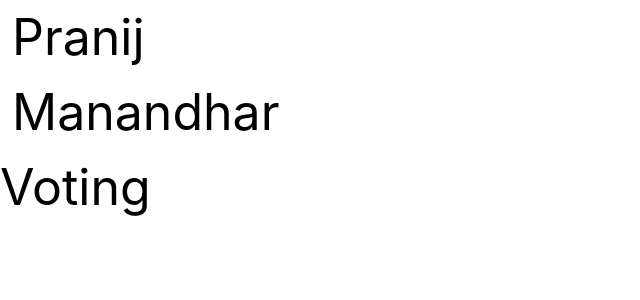
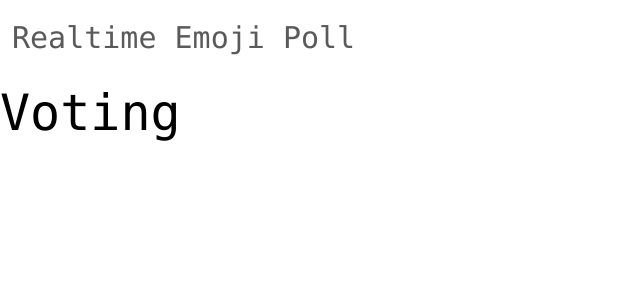
Before and after one commit to Pranij3000/realtime-emoji-poll, a React (Vite) app: page / in a window 1280 px wide. Shown: the top 300 px of the page, without its empty margins (0-640 px from the left). Built offline with nearby package versions, Linux system fonts and the light colour scheme.

Commit message:
setup completed

```diff
--- a/index.html
+++ b/index.html
@@ -6,7 +6,7 @@
     <meta name="viewport" content="width=device-width, initial-scale=1.0" />
     <title>Realtime Emoji Poll Wall</title>
   </head>
-  <body class="dark">
+  <body>
     <div id="root"></div>
     <script type="module" src="/src/main.jsx"></script>
   </body>
--- a/src/components/pages/VotingPage.jsx
+++ b/src/components/pages/VotingPage.jsx
@@ -1,6 +1,6 @@
 export default function VotingPage() {
   return (
-    <div className="dark">
+    <div>
       <p className="text-[50px] ">Voting</p>
     </div>
   );
--- a/src/components/sections/Header.jsx
+++ b/src/components/sections/Header.jsx
@@ -1,9 +1,9 @@
 export default function Header() {
   return (
-    <header>
-      <div className="container mx-auto px-3 bg-white dark:bg-black">
-        <p className="text-[50px] ">Pranij</p>
-        <p className="text-[50px]">Manandhar</p>
+    <header className="bg-background">
+      <div className="container mx-auto px-3 py-5 flex justify-between gap-3">
+        <h1 className="text-text text-2xl md:text-3xl flex-1">Realtime Emoji Poll</h1>
+        <div className="buttons-wrapper flex-1"></div>
       </div>
     </header>
   );
--- a/src/index.css
+++ b/src/index.css
@@ -1,3 +1,26 @@
-@import "tailwindcss/preflight";
-@import "tailwindcss/theme";
-@import "tailwindcss/utilities";
+@import "tailwindcss";
+
+body {
+  @apply font-mono;
+}
+
+@theme {
+  --color-background: var(--background);
+  --color-text: var(--text);
+  --color-title: var(--title);
+  --color-primary: var(--primary);
+}
+
+:root {
+  --background: white;
+  --text: #5a5a5a;
+  --title: black;
+  --primary: #ffdb33;
+}
+
+.dark {
+  --background: #1a1a1a;
+  --text: #a0a0a0;
+  --title: #f5f5f5;
+  --primary: #ffdb33;
+}
```
